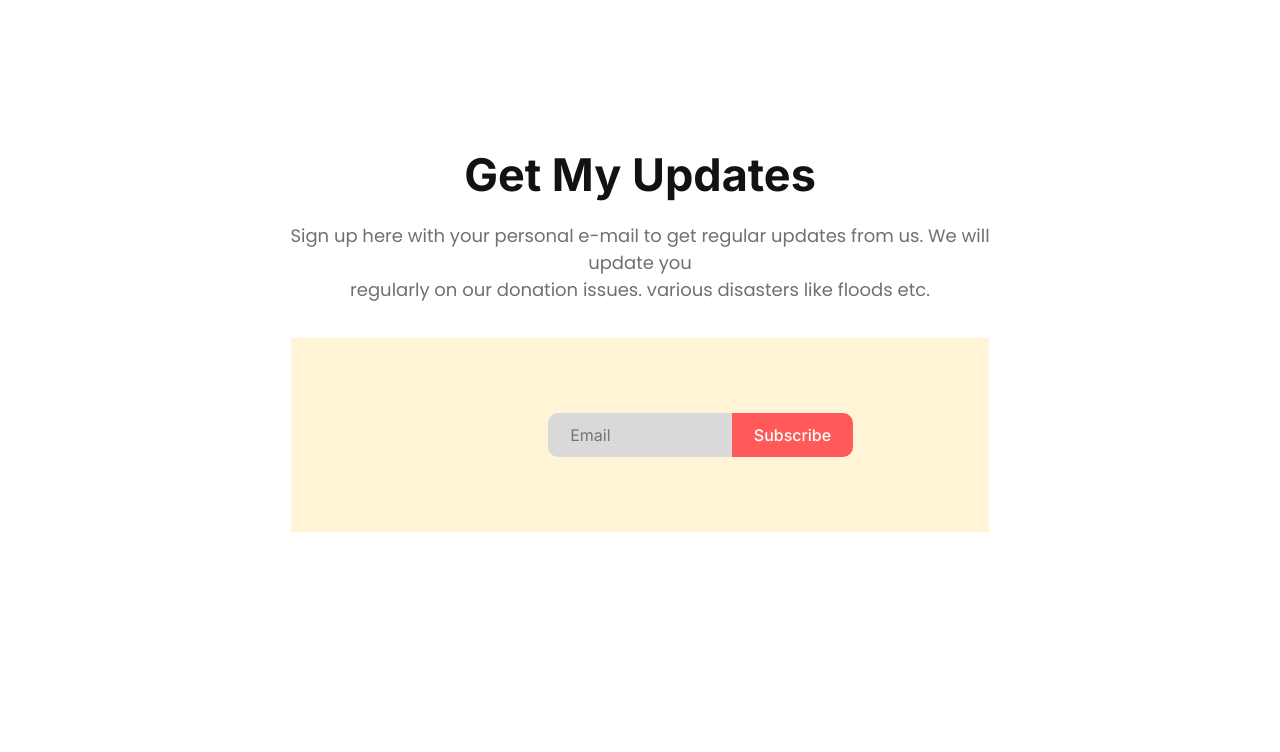
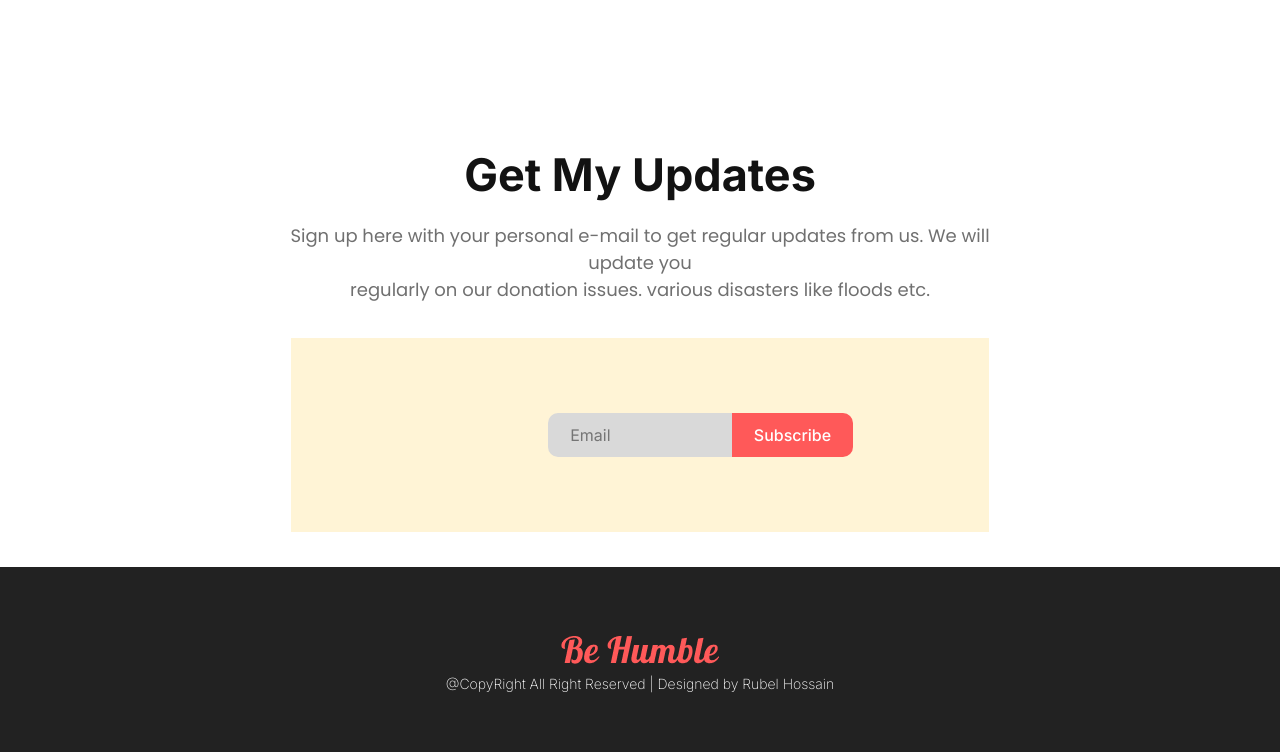
Before and after one commit to rubelhossain999/1st-programmingHero-donate-project, a plain HTML site: page index.html in a window 1280 px wide. Shown: the part 3502-4254 px from the top of the page. Before the commit the page ends 4069 px from the top, so only its background shows below. Drawn offline with Linux system fonts and the light colour scheme.

Commit message:
footer section done

```diff
--- a/index.html
+++ b/index.html
@@ -121,6 +121,16 @@
     </div>
    </section>
    <!-- update section end -->
+   <!-- Footer Section start -->
+   <section class="footer">
+    <div class="footer-section container">
+        <div class="footer-content">
+            <a href="index.html"><img src="images/footer-logo.png" alt=""></a>
+            <h6>@CopyRight All Right Reserved | Designed by <a href="https://rubelhossain99.com/" target="_blank">Rubel Hossain</a></h6>
+        </div>
+    </div>
+   </section>
+   <!-- Footer Section end -->
 
 </body>
 </html>
--- a/style.css
+++ b/style.css
@@ -217,3 +217,22 @@ input.sub-field {
     width: 20%;
     position: relative;
 }
+/* footer Section */
+.footer-section {
+    text-align: center;
+}
+
+section.footer {
+    background: #222;
+    padding: 60px 0;
+}
+.footer-content h6 {
+    color: #fff;
+    font-size: 14px;
+    font-weight: 200;
+}
+.footer-content h6 a {
+    color: #fff;
+    text-decoration: none;
+    cursor: pointer;
+}
```
Also changed, not shown: images/footer-logo.png (added).
